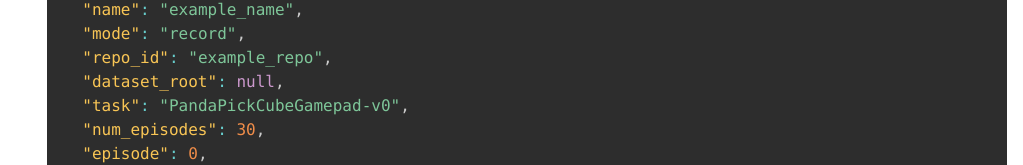
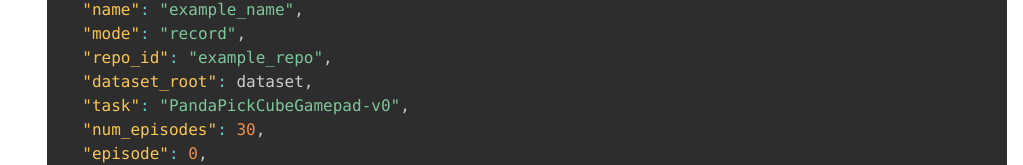
Before and after one commit to WilliamGiammona/learning-ai, a Next.js app: page /robotics in a window 1280 px wide. Shown: the part 2621-2786 px from the top of the page, without its empty margins (257-1280 px from the left). Built offline with nearby package versions, Linux system fonts and the light colour scheme.

Commit message:
added info about where recordings are stored

```diff
--- a/app/robotics/page.tsx
+++ b/app/robotics/page.tsx
@@ -318,7 +318,7 @@ const Robotics = () => {
   "name": "example_name",
   "mode": "record",
   "repo_id": "example_repo",
-  "dataset_root": null,
+  "dataset_root": dataset,
   "task": "PandaPickCubeGamepad-v0",
   "num_episodes": 30,
   "episode": 0,
@@ -644,7 +644,9 @@ const Robotics = () => {
                   <h3 className="text-xl font-bold my-5">Repo_id</h3>
                   <li>
                     <strong>&quot;repo_id&quot;</strong> - Specifies where your
-                    dataset will be stored.
+                    dataset will be stored. Whatever name you give this, it will
+                    make a folder in your root directory with this name and all
+                    the data will be stored there.
                   </li>
                   <h3 className="text-xl font-bold my-5">Dataset_Root</h3>
                   <li>
```
